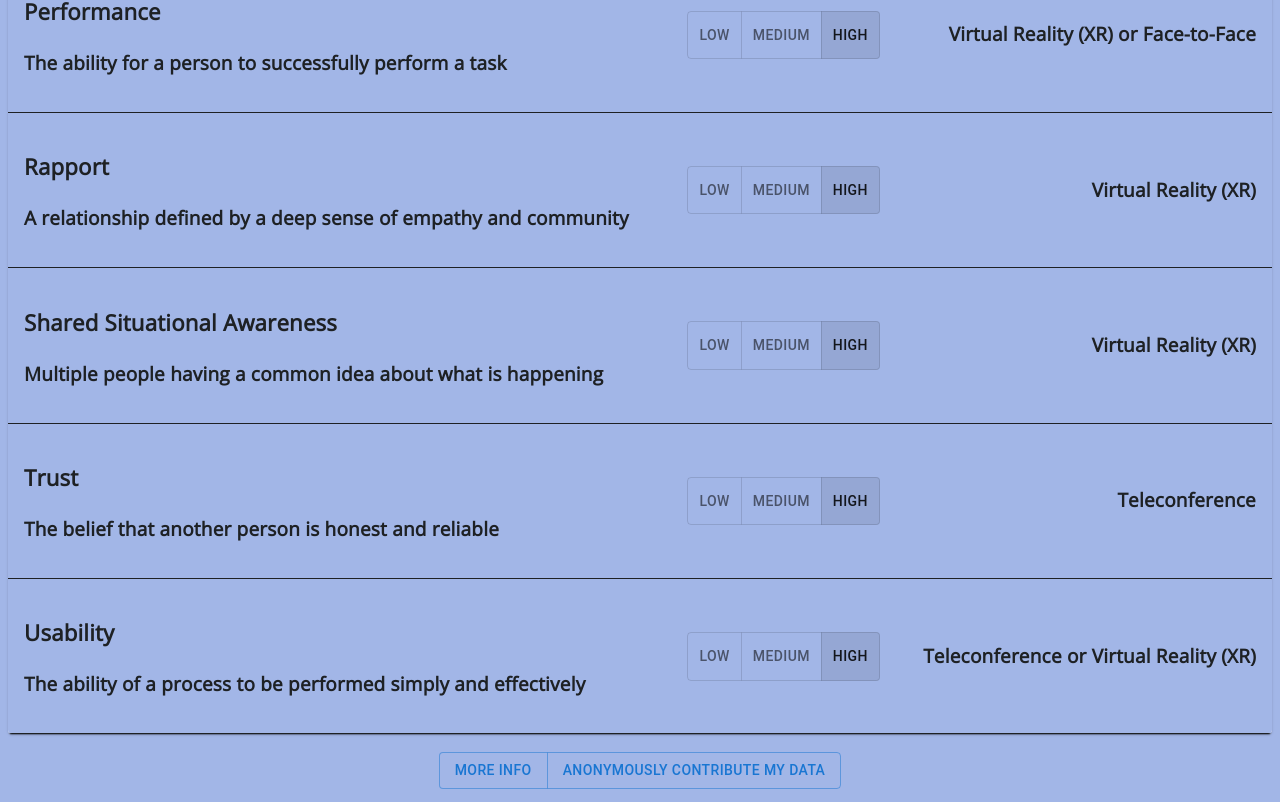
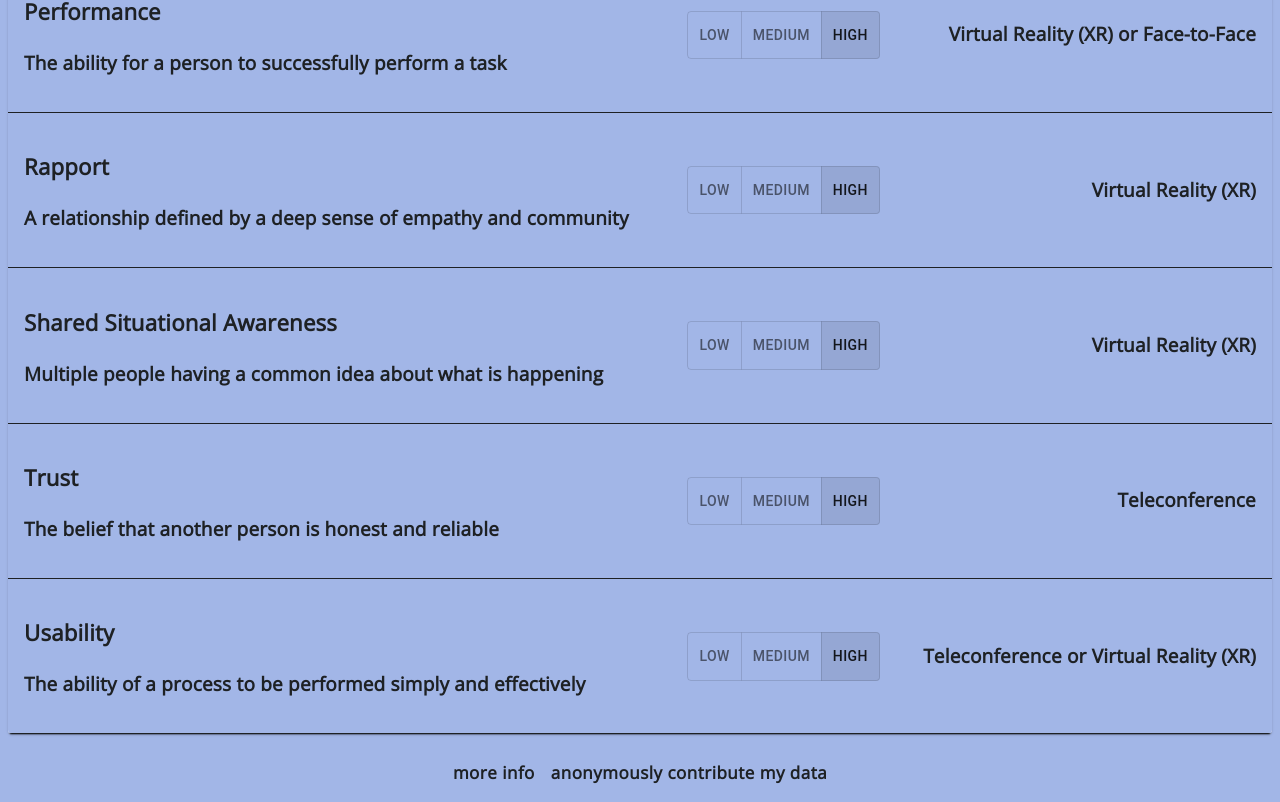
Before and after one commit to hay733/travel-substitute-threshold, a React (Create React App) app: page /results in a window 1280 px wide. Shown: the part 789-1591 px from the top of the page. Built offline with nearby package versions, Linux system fonts and the light colour scheme.

Commit message:
fixed bottom buttongroup

```diff
--- a/src/pages/Results.js
+++ b/src/pages/Results.js
@@ -1,14 +1,13 @@
 import Header from './Header'
 import DataTable from './Table'
 
-import { makeStyles, withStyles} from "@material-ui/core"
+import { makeStyles, withStyles, Button } from "@material-ui/core"
 import React, { useEffect, useState } from 'react';
 import QuestionBoxes from './QuestionBoxes';
+import Box from "@material-ui/core/Box";
 import Dialog from "@material-ui/core/Dialog";
 import Typography from "@material-ui/core/Typography";
-import Button from '@mui/material/Button';
-import ButtonGroup from '@mui/material/ButtonGroup';
-import Box from '@mui/material/Box';
+import { ButtonGroup } from '@mui/material';
 
 /**
  * sets the css styles for the container sizes
@@ -131,7 +130,7 @@ class Results extends React.Component {
                 <br></br>
                 {/* render the "next steps" buttongroup */}
 
-                <div style={{textAlign: "center"}} className={classes.buttonStyles}>
+                <div style={{textAlign: "center"}} >
                     <ButtonGroup variant="outlined" aria-label="text button group" className={classes.buttonStyles}>
                         <Button className={classes.buttonStyles} href="/about">more info</Button>
                         <Button className={classes.buttonStyles} >anonymously contribute my data</Button>
```
